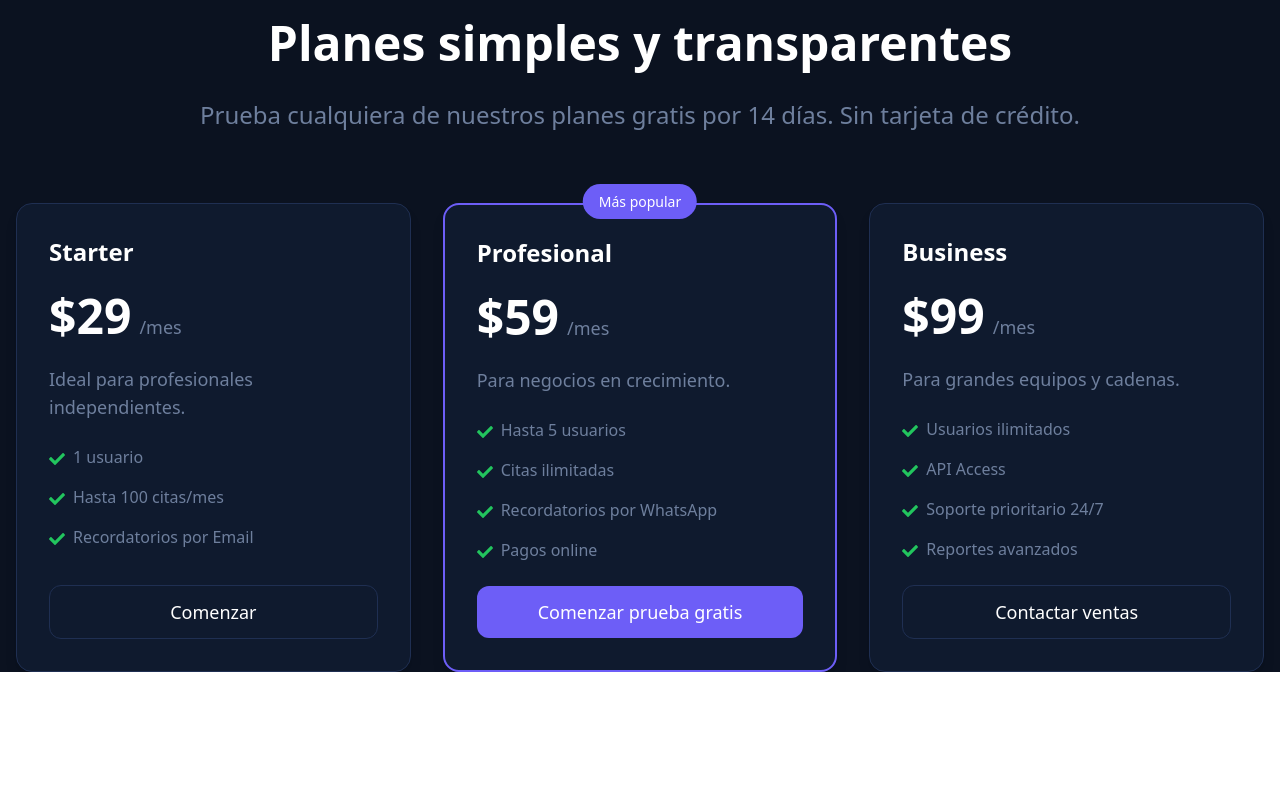
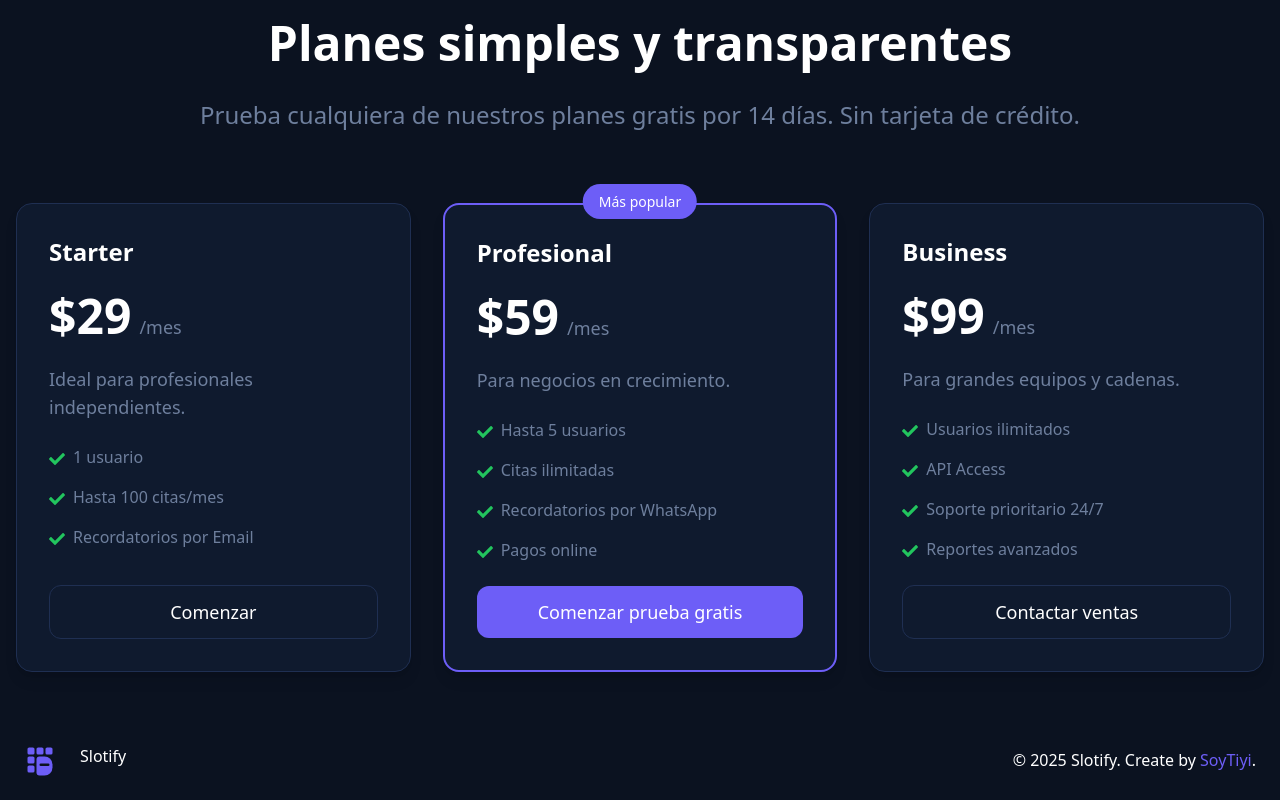
Before and after one commit to SoyTiyi/slotify-web, a React (Vite) app: page / in a window 1280 px wide. Shown: the part 3321-4121 px from the top of the page. Before the commit the page ends 3993 px from the top, so only its background shows below. Built offline with nearby package versions, Linux system fonts and the light colour scheme.

Commit message:
add footer

```diff
--- a/src/App.tsx
+++ b/src/App.tsx
@@ -6,6 +6,7 @@ import Features from "./components/Features/Features";
 import Companies from "./components/Companies/Companies";
 import Prices from "./components/Prices/Prices";
 import Industries from "./components/Industries/Industries";
+import Footer from "./components/Footer/Footer";
 
 export function App() {
   return (
@@ -17,6 +18,7 @@ export function App() {
       <Features />
       <Industries />
       <Prices />
+      <Footer />
     </div>
   );
 }
--- /dev/null
+++ b/src/components/Footer/Footer.tsx
@@ -0,0 +1,15 @@
+import slotifyLogo from "../../logo.svg";
+
+const Footer = () => {
+    return (
+        <footer className="flex flex-col md:flex-row items-center justify-between p-6 text-white mt-12">
+            <div className="flex flex-row space-x-6 mb-4 md:mb-0">
+                <img src={slotifyLogo} alt="Slotify Logo" className="h-8" />
+                <a href="#" className="hover:underline">Slotify</a>
+            </div>
+            <p>© 2025 Slotify. Create by <a target="_blank" className="text-primary hover:underline" href="https://github.com/SoyTiyi">SoyTiyi</a>.</p>
+        </footer>
+    );
+}
+
+export default Footer;
```
